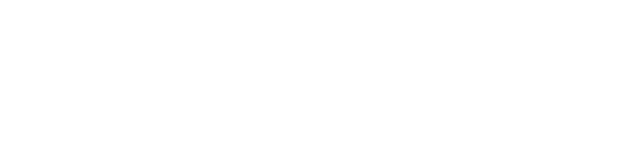
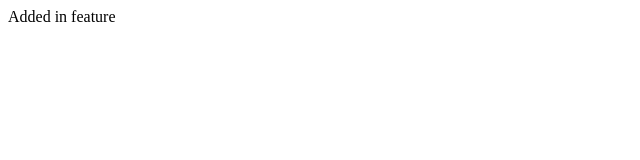
Before and after one commit to DeepakSingh9/gitproject, a plain HTML site: page index.html in a window 1280 px wide. Shown: the whole page, without its empty margins (0-640 px from the left). Drawn offline with Linux system fonts and the light colour scheme.

Commit message:
adding to feature branch

```diff
--- a/index.html
+++ b/index.html
@@ -5,6 +5,6 @@
     <title>cd</title>
 </head>
 <body>
-
+Added in feature
 </body>
 </html>
```
